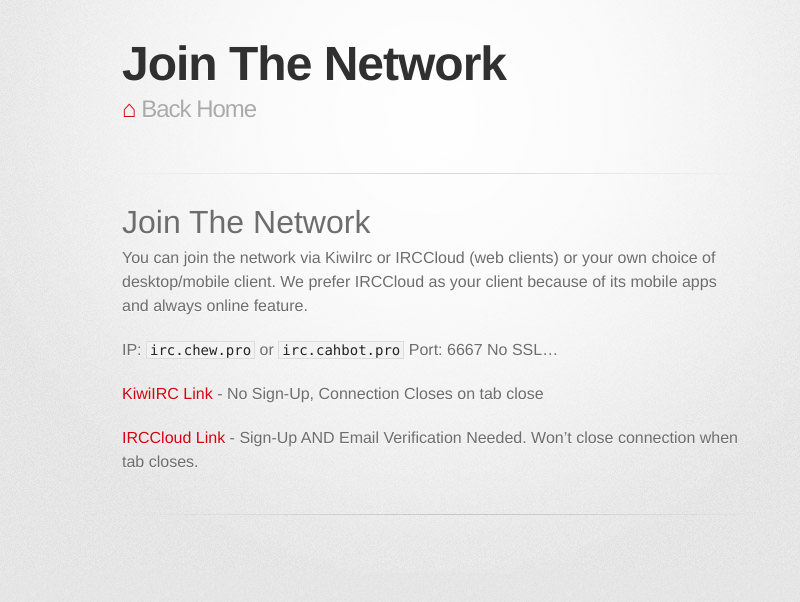
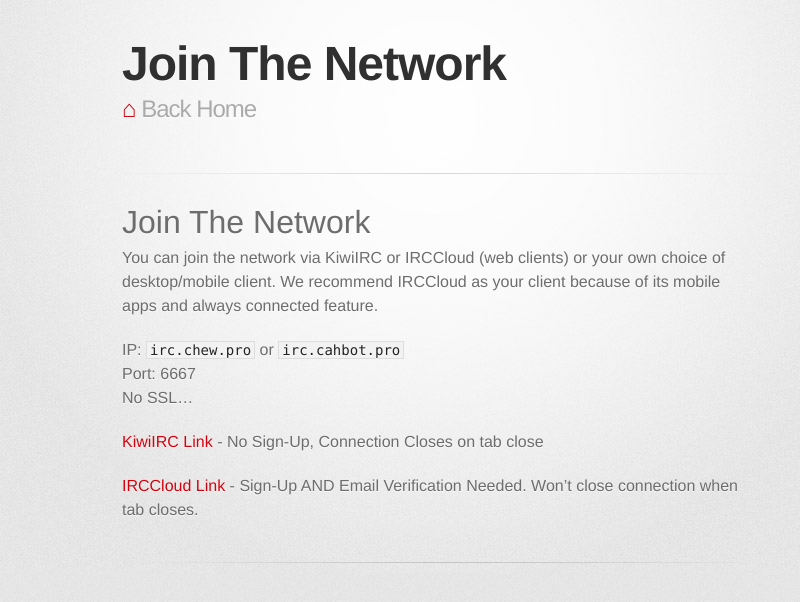
Before and after one commit to ChewChat/chew.chat, a Jekyll site: the page built from info/join.md, in a window 1280 px wide. Shown: the top 602 px of the page, without its empty margins (208-1008 px from the left). Built offline with Jekyll 4.4.1, drawn with Linux system fonts in a browser that asks for light colours; some web fonts are replaced; our own code applies the rules of GitHub Pages for plain Markdown files.

Commit message:
various improvements

```diff
--- a/info/join.md
+++ b/info/join.md
@@ -1,9 +1,9 @@
 # Join The Network
 
-You can join the network via KiwiIrc or IRCCloud (web clients) or your own choice of desktop/mobile client. We prefer IRCCloud as your client because of its mobile apps and always online feature.
+You can join the network via KiwiIRC or IRCCloud (web clients) or your own choice of desktop/mobile client. We recommend IRCCloud as your client because of its mobile apps and always connected feature.
 
-IP: `irc.chew.pro` or `irc.cahbot.pro`
-Port: 6667
+IP: `irc.chew.pro` or `irc.cahbot.pro`<br>
+Port: 6667<br>
 No SSL...
 
 [KiwiIRC Link](http://chewcraft.github.io/IRC/webchat) - No Sign-Up, Connection Closes on tab close
```
